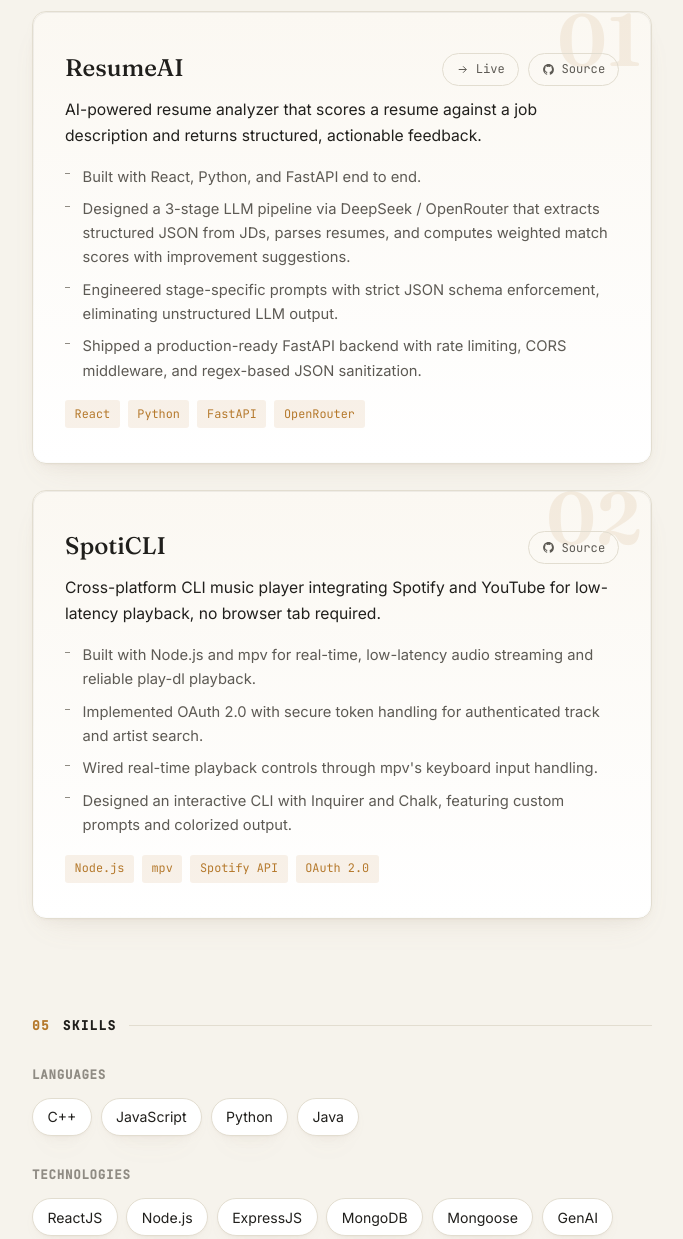
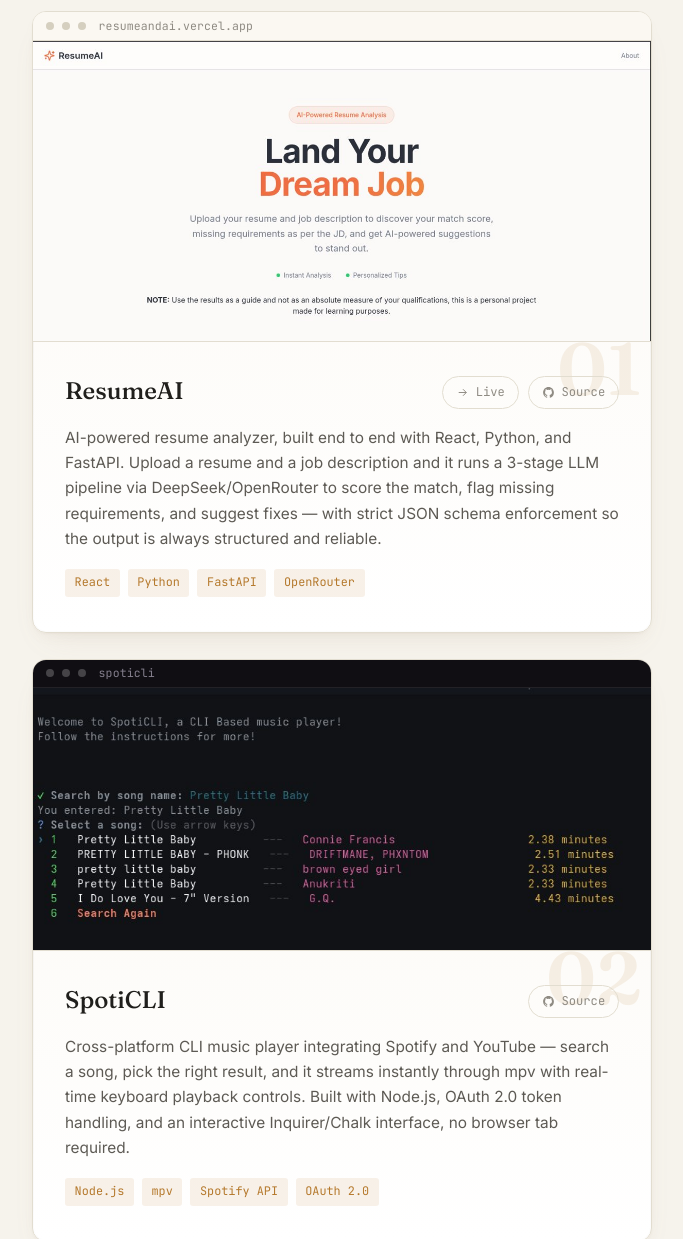
Before and after one commit to ash-dodek/portfolio, a plain HTML site: page index.html in a window 1280 px wide. Shown: the part 1121-2360 px from the top of the page, without its empty margins (460-1143 px from the left). Drawn offline with Linux system fonts and the light colour scheme.

Commit message:
making changes to projects cards and updating portfolio

```diff
--- a/index.html
+++ b/index.html
@@ -123,46 +123,64 @@
       <h2 class="section-title"><span class="num">04</span>Projects</h2>
 
       <article class="project reveal">
+        <div class="project-shot">
+          <div class="shot-chrome">
+            <span class="dot"></span><span class="dot"></span><span class="dot"></span>
+            <span class="shot-chrome-label">resumeandai.vercel.app</span>
+          </div>
+          <a class="shot-link" href="https://resumeandai.vercel.app/" target="_blank" rel="noopener" aria-label="Open ResumeAI live site">
+            <img src="img/resumeai.jpg" alt="ResumeAI landing page" loading="lazy">
+          </a>
+          <span class="shot-overlay">
+            <svg viewBox="0 0 24 24" fill="none" stroke="currentColor" stroke-width="1.8"><path d="M5 12h14M13 6l6 6-6 6"/></svg>
+            View Live
+          </span>
+        </div>
+        <div class="project-body">
           <span class="project-index">01</span>
           <div class="project-head">
             <h3>ResumeAI</h3>
             <div class="project-links">
-            <a href="#" target="_blank" rel="noopener">
+              <a href="https://resumeandai.vercel.app/" target="_blank" rel="noopener">
                 <svg viewBox="0 0 24 24" fill="none" stroke="currentColor" stroke-width="1.8"><path d="M5 12h14M13 6l6 6-6 6"/></svg>Live
               </a>
-            <a href="#" target="_blank" rel="noopener">
+              <a href="https://github.com/ash-dodek/ResumeAI" target="_blank" rel="noopener">
                 <svg viewBox="0 0 24 24" fill="currentColor"><path d="M12 2C6.48 2 2 6.58 2 12.19c0 4.49 2.87 8.3 6.84 9.65.5.1.68-.22.68-.49 0-.24-.01-1.03-.01-1.87-2.78.62-3.37-1.22-3.37-1.22-.45-1.18-1.11-1.5-1.11-1.5-.9-.63.07-.62.07-.62 1 .07 1.53 1.05 1.53 1.05.89 1.56 2.34 1.11 2.91.85.09-.66.35-1.11.63-1.36-2.22-.26-4.56-1.14-4.56-5.06 0-1.12.39-2.03 1.03-2.75-.1-.26-.45-1.31.1-2.72 0 0 .84-.28 2.75 1.05a9.36 9.36 0 0 1 5 0c1.91-1.33 2.75-1.05 2.75-1.05.55 1.41.2 2.46.1 2.72.64.72 1.03 1.63 1.03 2.75 0 3.93-2.34 4.79-4.57 5.05.36.32.68.94.68 1.9 0 1.37-.01 2.47-.01 2.81 0 .27.18.6.69.49A10.02 10.02 0 0 0 22 12.19C22 6.58 17.52 2 12 2Z"/></svg>Source
               </a>
             </div>
           </div>
-        <p class="project-desc">AI-powered resume analyzer that scores a resume against a job description and returns structured, actionable feedback.</p>
-        <ul>
-          <li>Built with React, Python, and FastAPI end to end.</li>
-          <li>Designed a 3-stage LLM pipeline via DeepSeek / OpenRouter that extracts structured JSON from JDs, parses resumes, and computes weighted match scores with improvement suggestions.</li>
-          <li>Engineered stage-specific prompts with strict JSON schema enforcement, eliminating unstructured LLM output.</li>
-          <li>Shipped a production-ready FastAPI backend with rate limiting, CORS middleware, and regex-based JSON sanitization.</li>
-        </ul>
+          <p class="project-desc">AI-powered resume analyzer, built end to end with React, Python, and FastAPI. Upload a resume and a job description and it runs a 3-stage LLM pipeline via DeepSeek/OpenRouter to score the match, flag missing requirements, and suggest fixes — with strict JSON schema enforcement so the output is always structured and reliable.</p>
           <div class="tags"><span>React</span><span>Python</span><span>FastAPI</span><span>OpenRouter</span></div>
+        </div>
       </article>
 
       <article class="project reveal">
+        <div class="project-shot">
+          <div class="shot-chrome shot-chrome--term">
+            <span class="dot"></span><span class="dot"></span><span class="dot"></span>
+            <span class="shot-chrome-label">spoticli</span>
+          </div>
+          <a class="shot-link" href="https://github.com/ash-dodek/SpotiCLI" target="_blank" rel="noopener" aria-label="Open SpotiCLI source on GitHub">
+            <img src="img/spoticli.jpg" alt="SpotiCLI terminal interface" loading="lazy">
+          </a>
+          <span class="shot-overlay">
+            <svg viewBox="0 0 24 24" fill="currentColor"><path d="M12 2C6.48 2 2 6.58 2 12.19c0 4.49 2.87 8.3 6.84 9.65.5.1.68-.22.68-.49 0-.24-.01-1.03-.01-1.87-2.78.62-3.37-1.22-3.37-1.22-.45-1.18-1.11-1.5-1.11-1.5-.9-.63.07-.62.07-.62 1 .07 1.53 1.05 1.53 1.05.89 1.56 2.34 1.11 2.91.85.09-.66.35-1.11.63-1.36-2.22-.26-4.56-1.14-4.56-5.06 0-1.12.39-2.03 1.03-2.75-.1-.26-.45-1.31.1-2.72 0 0 .84-.28 2.75 1.05a9.36 9.36 0 0 1 5 0c1.91-1.33 2.75-1.05 2.75-1.05.55 1.41.2 2.46.1 2.72.64.72 1.03 1.63 1.03 2.75 0 3.93-2.34 4.79-4.57 5.05.36.32.68.94.68 1.9 0 1.37-.01 2.47-.01 2.81 0 .27.18.6.69.49A10.02 10.02 0 0 0 22 12.19C22 6.58 17.52 2 12 2Z"/></svg>
+            View Source
+          </span>
+        </div>
+        <div class="project-body">
           <span class="project-index">02</span>
           <div class="project-head">
             <h3>SpotiCLI</h3>
             <div class="project-links">
-            <a href="#" target="_blank" rel="noopener">
+              <a href="https://github.com/ash-dodek/SpotiCLI" target="_blank" rel="noopener">
                 <svg viewBox="0 0 24 24" fill="currentColor"><path d="M12 2C6.48 2 2 6.58 2 12.19c0 4.49 2.87 8.3 6.84 9.65.5.1.68-.22.68-.49 0-.24-.01-1.03-.01-1.87-2.78.62-3.37-1.22-3.37-1.22-.45-1.18-1.11-1.5-1.11-1.5-.9-.63.07-.62.07-.62 1 .07 1.53 1.05 1.53 1.05.89 1.56 2.34 1.11 2.91.85.09-.66.35-1.11.63-1.36-2.22-.26-4.56-1.14-4.56-5.06 0-1.12.39-2.03 1.03-2.75-.1-.26-.45-1.31.1-2.72 0 0 .84-.28 2.75 1.05a9.36 9.36 0 0 1 5 0c1.91-1.33 2.75-1.05 2.75-1.05.55 1.41.2 2.46.1 2.72.64.72 1.03 1.63 1.03 2.75 0 3.93-2.34 4.79-4.57 5.05.36.32.68.94.68 1.9 0 1.37-.01 2.47-.01 2.81 0 .27.18.6.69.49A10.02 10.02 0 0 0 22 12.19C22 6.58 17.52 2 12 2Z"/></svg>Source
               </a>
             </div>
           </div>
-        <p class="project-desc">Cross-platform CLI music player integrating Spotify and YouTube for low-latency playback, no browser tab required.</p>
-        <ul>
-          <li>Built with Node.js and mpv for real-time, low-latency audio streaming and reliable play-dl playback.</li>
-          <li>Implemented OAuth 2.0 with secure token handling for authenticated track and artist search.</li>
-          <li>Wired real-time playback controls through mpv's keyboard input handling.</li>
-          <li>Designed an interactive CLI with Inquirer and Chalk, featuring custom prompts and colorized output.</li>
-        </ul>
+          <p class="project-desc">Cross-platform CLI music player integrating Spotify and YouTube — search a song, pick the right result, and it streams instantly through mpv with real-time keyboard playback controls. Built with Node.js, OAuth 2.0 token handling, and an interactive Inquirer/Chalk interface, no browser tab required.</p>
           <div class="tags"><span>Node.js</span><span>mpv</span><span>Spotify API</span><span>OAuth 2.0</span></div>
+        </div>
       </article>
     </section>
 
--- a/styles.css
+++ b/styles.css
@@ -522,7 +522,7 @@ html { scrollbar-color: var(--bg-elev-2) var(--bg); scrollbar-width: thin; }
 /* ---------- projects ---------- */
 .project {
   position: relative;
-  padding: 2.2rem 2rem;
+  padding: 0;
   margin-bottom: 1.6rem;
   border: 1px solid var(--border);
   border-radius: 14px;
@@ -550,6 +550,82 @@ html { scrollbar-color: var(--bg-elev-2) var(--bg); scrollbar-width: thin; }
   box-shadow: var(--card-shadow-hover);
 }
 
+.project-shot {
+  position: relative;
+  z-index: 1;
+  line-height: 0;
+  border-bottom: 1px solid var(--border);
+  background: var(--bg);
+  overflow: hidden;
+}
+
+.shot-chrome {
+  display: flex;
+  align-items: center;
+  gap: 0.5rem;
+  padding: 0.6rem 0.8rem;
+  background: var(--bg-elev-2);
+  border-bottom: 1px solid var(--border);
+}
+.shot-chrome .dot {
+  width: 8px;
+  height: 8px;
+  border-radius: 50%;
+  background: var(--border-strong);
+}
+.shot-chrome-label {
+  margin-left: 0.3rem;
+  font-family: var(--mono);
+  font-size: 0.72rem;
+  color: var(--text-faint);
+  letter-spacing: 0.01em;
+}
+.shot-chrome--term {
+  background: #100e13;
+  border-bottom-color: rgba(255, 255, 255, 0.08);
+}
+.shot-chrome--term .dot { background: rgba(255, 255, 255, 0.22); }
+.shot-chrome--term .shot-chrome-label { color: #837e8c; }
+
+.shot-link {
+  position: relative;
+  display: block;
+}
+.shot-link img {
+  width: 100%;
+  height: auto;
+  display: block;
+  transition: transform 0.5s cubic-bezier(.2,1,.3,1);
+}
+.project:hover .shot-link img { transform: scale(1.04); }
+
+.shot-overlay {
+  position: absolute;
+  inset: 0;
+  z-index: 2;
+  pointer-events: none;
+  display: flex;
+  align-items: center;
+  justify-content: center;
+  gap: 0.5rem;
+  font-family: var(--mono);
+  font-size: 0.82rem;
+  color: #fff;
+  background: rgba(10, 9, 13, 0.55);
+  backdrop-filter: blur(2px);
+  -webkit-backdrop-filter: blur(2px);
+  opacity: 0;
+  transition: opacity 0.3s ease;
+}
+.shot-overlay svg { width: 16px; height: 16px; }
+.project:hover .shot-overlay { opacity: 1; }
+
+.project-body {
+  position: relative;
+  z-index: 1;
+  padding: 1.8rem 2rem 2.2rem;
+}
+
 .project-index {
   position: absolute;
   z-index: 0;
@@ -570,7 +646,7 @@ html { scrollbar-color: var(--bg-elev-2) var(--bg); scrollbar-width: thin; }
   display: flex;
   justify-content: space-between;
   align-items: baseline;
-  margin-bottom: 0.6rem;
+  margin-bottom: 0.9rem;
   gap: 1rem;
   flex-wrap: wrap;
 }
@@ -578,9 +654,9 @@ html { scrollbar-color: var(--bg-elev-2) var(--bg); scrollbar-width: thin; }
   font-family: var(--serif);
   font-size: 1.5rem;
   font-weight: 500;
+  color: var(--text);
 }
 .project-links {
-  position: relative;
   display: flex;
   gap: 0.6rem;
   font-family: var(--mono);
@@ -590,7 +666,7 @@ html { scrollbar-color: var(--bg-elev-2) var(--bg); scrollbar-width: thin; }
   display: inline-flex;
   align-items: center;
   gap: 0.4rem;
-  color: var(--text-dim);
+  color: var(--text-faint);
   border: 1px solid var(--border);
   border-radius: 20px;
   padding: 0.35rem 0.8rem;
@@ -602,31 +678,9 @@ html { scrollbar-color: var(--bg-elev-2) var(--bg); scrollbar-width: thin; }
 .project-desc {
   position: relative;
   z-index: 1;
-  color: var(--text);
-  font-size: 0.98rem;
+  color: var(--text-dim);
+  font-size: 0.96rem;
   margin-bottom: 1rem;
-}
-
-.project ul {
-  position: relative;
-  z-index: 1;
-}
-
-.project ul li {
-  position: relative;
-  padding-left: 1.1rem;
-  color: var(--text-dim);
-  font-size: 0.92rem;
-  margin-bottom: 0.5rem;
-}
-.project ul li::before {
-  content: '';
-  position: absolute;
-  left: 0;
-  top: 0.6em;
-  width: 5px;
-  height: 1px;
-  background: var(--text-faint);
 }
 
 .tags {
```
Also changed, not shown: img/resumeai.jpg (added), img/spoticli.jpg (added). Lines whose indentation alone changed are shown as unchanged.
